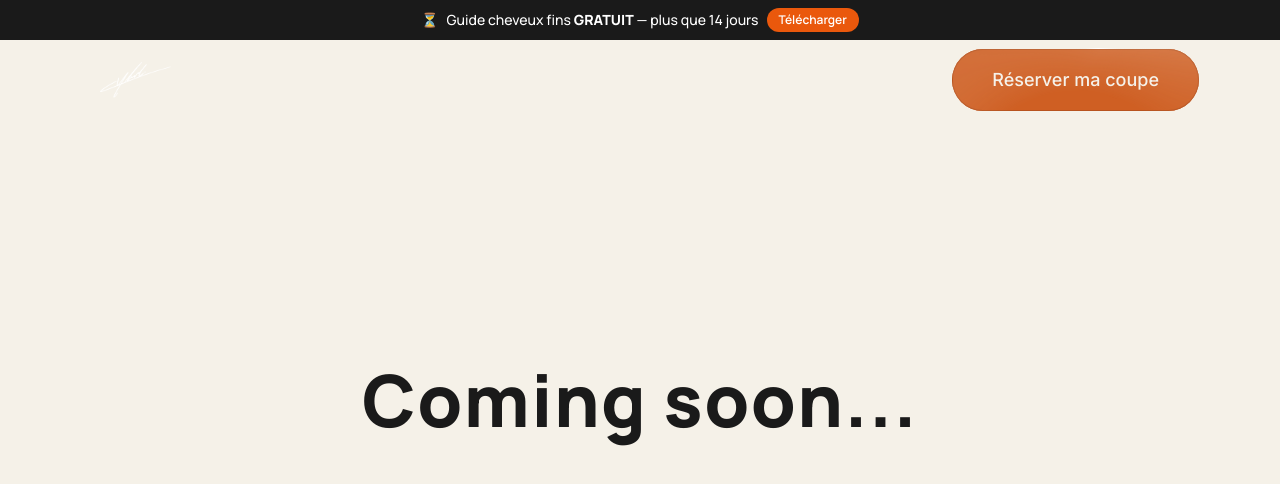
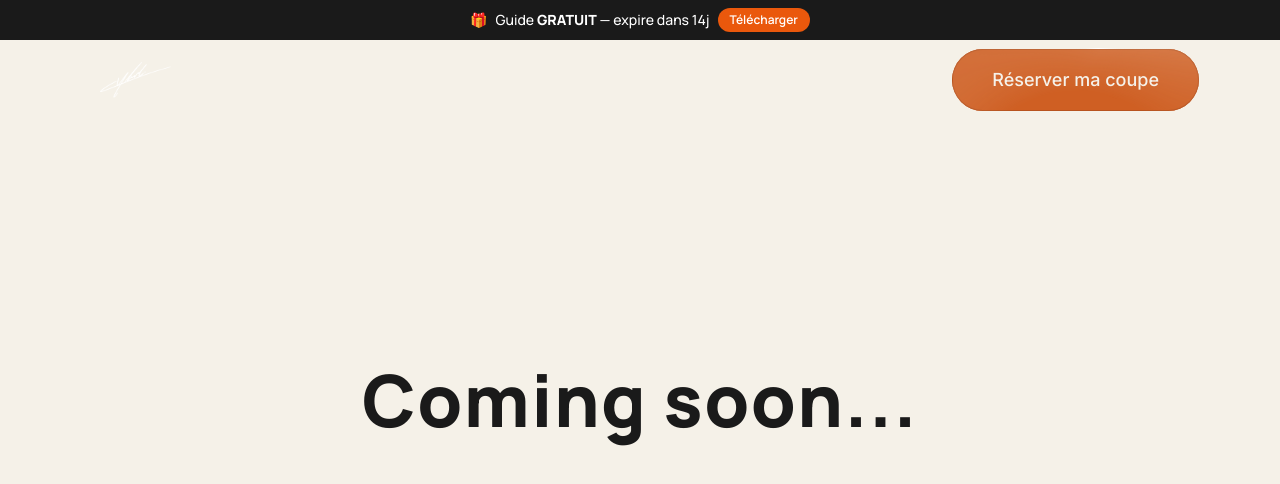
Before and after one commit to yugoleouedec-ops/yugoleouedec, a Next.js app: page /shop in a window 1280 px wide. Shown: the top 484 px of the page. Built offline with nearby package versions, Linux system fonts and the light colour scheme.

Commit message:
fix: update announcement bar text with gift emoji

```diff
--- a/components/guide-promo.tsx
+++ b/components/guide-promo.tsx
@@ -54,9 +54,9 @@ export function AnnouncementBar() {
   return (
     <div className="w-full bg-[#1A1A1A] text-white">
       <div className="flex items-center justify-center gap-2 px-4 py-2 text-xs sm:text-sm">
-        <span className="shrink-0">⏳</span>
+        <span className="shrink-0">🎁</span>
         <span className="truncate font-medium">
-          Guide cheveux fins <span className="font-bold">GRATUIT</span> — plus que {DEADLINE_DAYS} jours
+          Guide <span className="font-bold">GRATUIT</span> — expire dans {DEADLINE_DAYS}j
         </span>
         <a
           href={GUIDE_URL}
```
